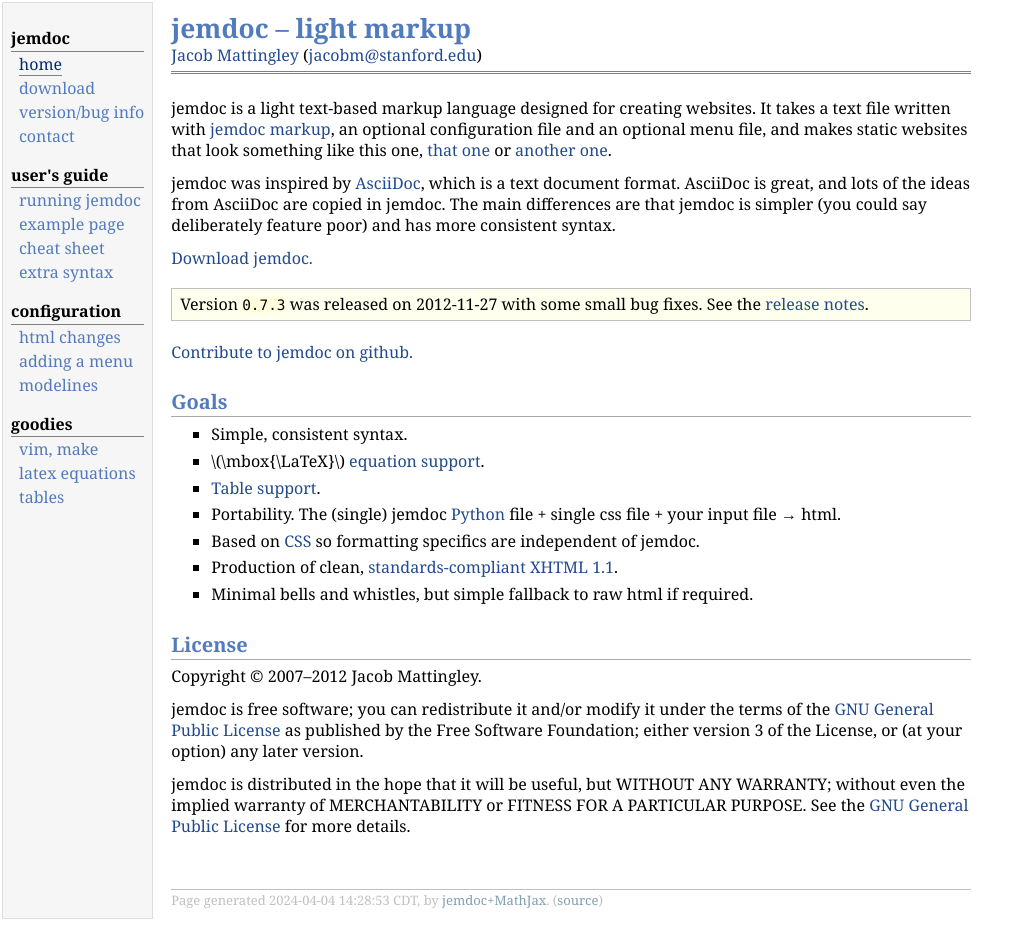
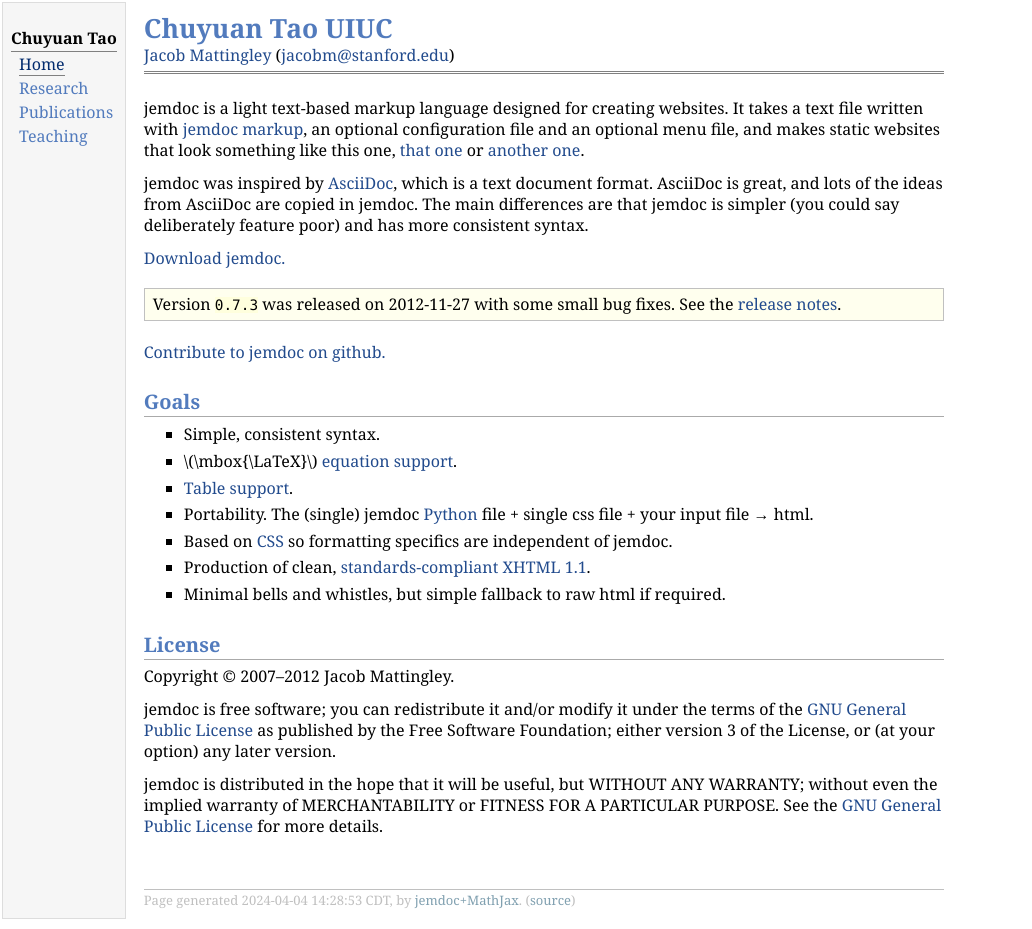
Before and after one commit to tcy1998/tcy1998.github.io, a plain HTML site: page index.html in a window 1280 px wide. Shown: the whole page, without its empty margins (0-1032 px from the left). Drawn offline with Linux system fonts and the light colour scheme.

Commit message:
20240404

```diff
--- a/index.html
+++ b/index.html
@@ -11,12 +11,12 @@
 <table summary="Table for page layout." id="tlayout">
 <tr valign="top">
 <td id="layout-menu">
-<div class="menu-category">jemdoc</div>
-<div class="menu-item"><a href="index.html" class="current">home</a></div>
-<div class="menu-item"><a href="download.html">download</a></div>
-<div class="menu-item"><a href="revision.html">version/bug&nbsp;info</a></div>
-<div class="menu-item"><a href="contact.html">contact</a></div>
-<div class="menu-category">user's guide</div>
+<div class="menu-category">Chuyuan Tao</div>
+<div class="menu-item"><a href="index.html" class="current">Home</a></div>
+<div class="menu-item"><a href="research.html">Research</a></div>
+<div class="menu-item"><a href="publication.html">Publications</a></div>
+<div class="menu-item"><a href="teaching.html">Teaching</a></div>
+<!-- <div class="menu-category">user's guide</div>
 <div class="menu-item"><a href="using.html">running&nbsp;jemdoc</a></div>
 <div class="menu-item"><a href="example.html">example&nbsp;page</a></div>
 <div class="menu-item"><a href="cheatsheet.html">cheat&nbsp;sheet</a></div>
@@ -28,11 +28,11 @@
 <div class="menu-category">goodies</div>
 <div class="menu-item"><a href="stuff.html">vim,&nbsp;make</a></div>
 <div class="menu-item"><a href="latex.html">latex&nbsp;equations</a></div>
-<div class="menu-item"><a href="tables.html">tables</a></div>
+<div class="menu-item"><a href="tables.html">tables</a></div> -->
 </td>
 <td id="layout-content">
 <div id="toptitle">
-<h1>jemdoc &ndash; light markup</h1>
+<h1>Chuyuan Tao UIUC</h1>
 <div id="subtitle"><a href="http://stanford.edu/~jacobm/" target=&ldquo;blank&rdquo;>Jacob Mattingley</a> (<a href="mailto:jacobm@stanford.edu" target=&ldquo;blank&rdquo;>jacobm@stanford.edu</a>)
 </div>
 </div>
```
